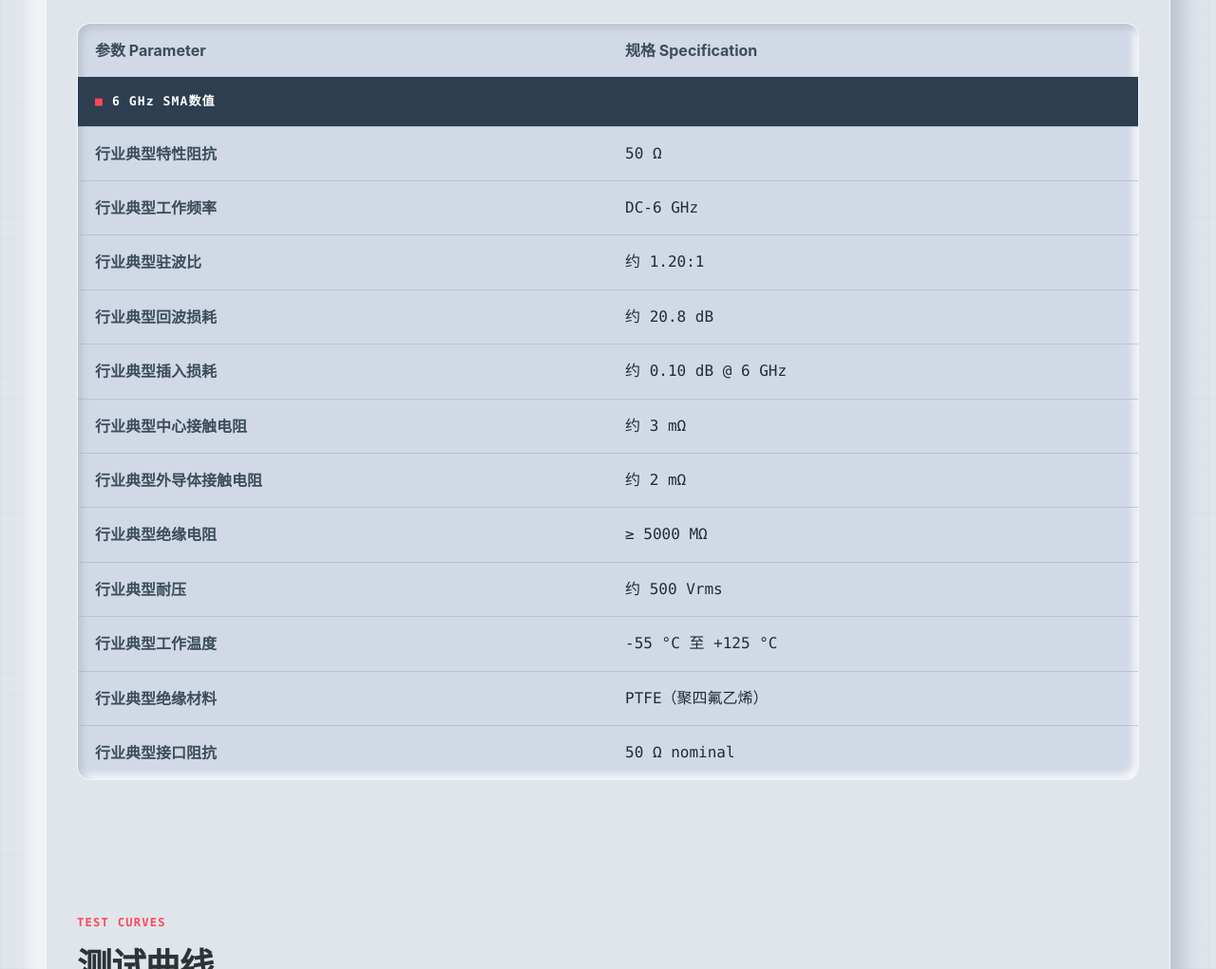
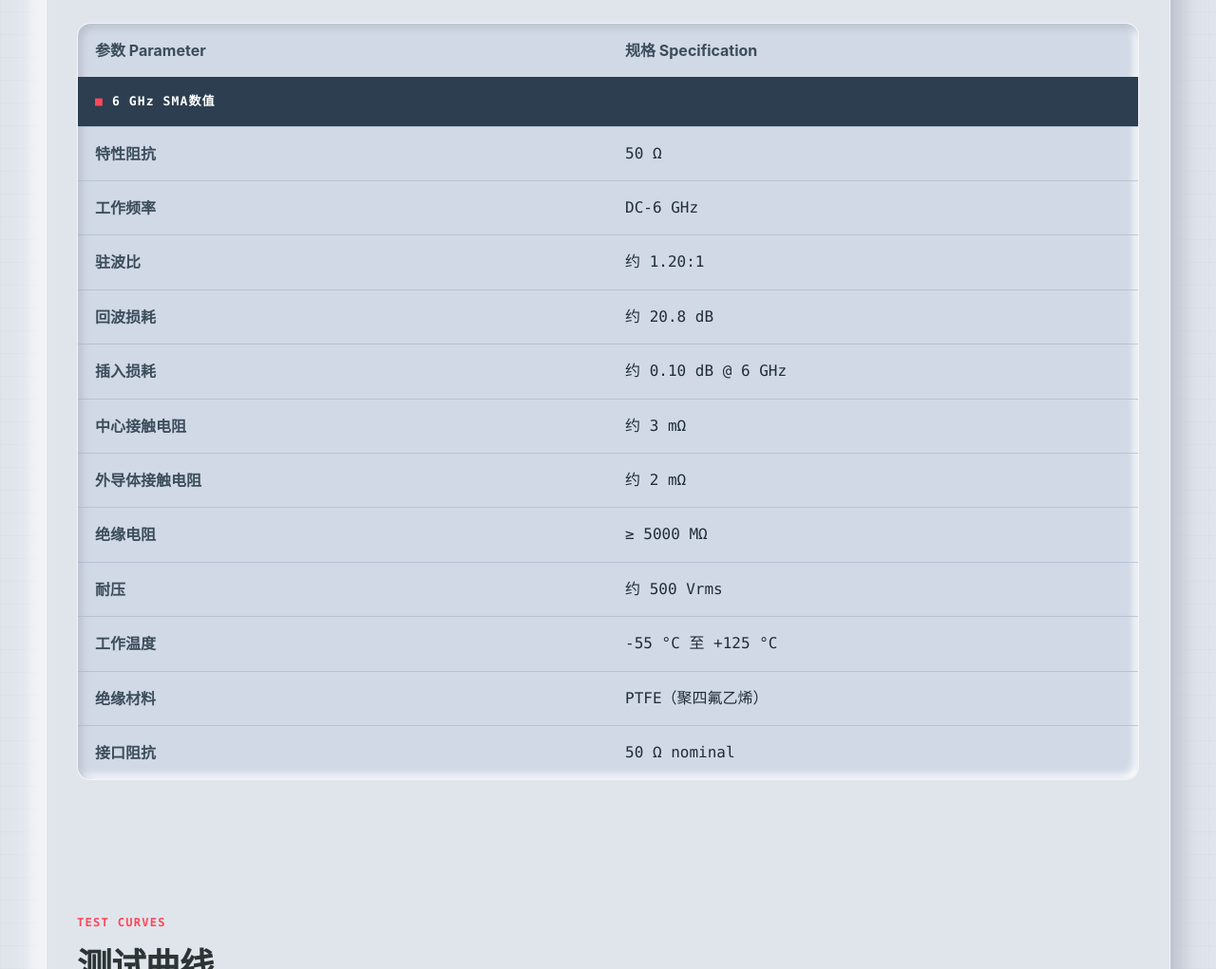
Before and after one commit to onelinkmore-collab/product-spec-pages-public, a plain HTML site: page products/OL1271/index.html in a window 1280 px wide. Shown: the part 1260-2281 px from the top of the page at 95% size. Drawn offline with Linux system fonts and the light colour scheme.

Commit message:
Publish shorter OL1271 table labels

```diff
--- a/products/OL1271/index.html
+++ b/products/OL1271/index.html
@@ -30,7 +30,7 @@
     </section>
 
     <section class="core-section"><div class="section-shell"><div class="section-heading"><p class="eyebrow">CORE SPECIFICATIONS</p><h2>核心参数</h2></div><div class="core-grid"><article class="core-item"><p class="core-label">行业典型特性阻抗</p><p class="core-value">50 Ω</p></article><article class="core-item"><p class="core-label">行业典型工作频率</p><p class="core-value">DC-6 GHz</p></article><article class="core-item"><p class="core-label">行业典型驻波比</p><p class="core-value">约 1.20:1</p></article><article class="core-item"><p class="core-label">行业典型回波损耗</p><p class="core-value">约 20.8 dB</p></article><article class="core-item"><p class="core-label">行业典型插入损耗</p><p class="core-value">约 0.10 dB @ 6 GHz</p></article><article class="core-item"><p class="core-label">行业典型工作温度</p><p class="core-value">-55 °C 至 +125 °C</p></article></div></div></section>
-    <section><div class="section-shell"><div class="section-heading"><p class="eyebrow">TECHNICAL SPECIFICATIONS</p><h2>技术参数</h2></div><div class="table-scroll" tabindex="0" aria-label="技术参数表，可横向滚动"><table class="spec-table"><thead><tr><th scope="col">参数 Parameter</th><th scope="col">规格 Specification</th></tr></thead><tbody><tr class="category-row"><th colspan="2">6 GHz SMA数值</th></tr><tr><th scope="row">行业典型特性阻抗</th><td>50 Ω</td></tr><tr><th scope="row">行业典型工作频率</th><td>DC-6 GHz</td></tr><tr><th scope="row">行业典型驻波比</th><td>约 1.20:1</td></tr><tr><th scope="row">行业典型回波损耗</th><td>约 20.8 dB</td></tr><tr><th scope="row">行业典型插入损耗</th><td>约 0.10 dB @ 6 GHz</td></tr><tr><th scope="row">行业典型中心接触电阻</th><td>约 3 mΩ</td></tr><tr><th scope="row">行业典型外导体接触电阻</th><td>约 2 mΩ</td></tr><tr><th scope="row">行业典型绝缘电阻</th><td>≥ 5000 MΩ</td></tr><tr><th scope="row">行业典型耐压</th><td>约 500 Vrms</td></tr><tr><th scope="row">行业典型工作温度</th><td>-55 °C 至 +125 °C</td></tr><tr><th scope="row">行业典型绝缘材料</th><td>PTFE（聚四氟乙烯）</td></tr><tr><th scope="row">行业典型接口阻抗</th><td>50 Ω nominal</td></tr></tbody></table></div></div></section>
+    <section><div class="section-shell"><div class="section-heading"><p class="eyebrow">TECHNICAL SPECIFICATIONS</p><h2>技术参数</h2></div><div class="table-scroll" tabindex="0" aria-label="技术参数表，可横向滚动"><table class="spec-table"><thead><tr><th scope="col">参数 Parameter</th><th scope="col">规格 Specification</th></tr></thead><tbody><tr class="category-row"><th colspan="2">6 GHz SMA数值</th></tr><tr><th scope="row">特性阻抗</th><td>50 Ω</td></tr><tr><th scope="row">工作频率</th><td>DC-6 GHz</td></tr><tr><th scope="row">驻波比</th><td>约 1.20:1</td></tr><tr><th scope="row">回波损耗</th><td>约 20.8 dB</td></tr><tr><th scope="row">插入损耗</th><td>约 0.10 dB @ 6 GHz</td></tr><tr><th scope="row">中心接触电阻</th><td>约 3 mΩ</td></tr><tr><th scope="row">外导体接触电阻</th><td>约 2 mΩ</td></tr><tr><th scope="row">绝缘电阻</th><td>≥ 5000 MΩ</td></tr><tr><th scope="row">耐压</th><td>约 500 Vrms</td></tr><tr><th scope="row">工作温度</th><td>-55 °C 至 +125 °C</td></tr><tr><th scope="row">绝缘材料</th><td>PTFE（聚四氟乙烯）</td></tr><tr><th scope="row">接口阻抗</th><td>50 Ω nominal</td></tr></tbody></table></div></div></section>
     <section class="test-curve-section"><div class="section-shell"><div class="section-heading"><p class="eyebrow">TEST CURVES</p><h2>测试曲线</h2></div><div class="gallery-grid"><figure class="drawing" style="grid-column: 1 / -1;"><img src="images/insertion-loss.png" alt="用户确认属于 OL1271 的插入损耗曲线图；原图未给出测试条件，不证明 27 GHz 额定工作能力" loading="lazy"></figure></div></div></section>
     <section class=""><div class="section-shell"><div class="section-heading"><p class="eyebrow">PRODUCT IMAGES</p><h2>产品图片</h2></div><div class="gallery-grid"><figure class="drawing"><img src="images/product-02.png" alt="OL1271 SMA 母头接口侧实物图" loading="lazy"></figure><figure class="drawing"><img src="images/product-03.png" alt="OL1271 SMA 公头接口侧实物图" loading="lazy"></figure><figure class="drawing"><img src="images/product-04.png" alt="OL1271 SMA 公头转母头转接器近景图" loading="lazy"></figure></div></div></section>
 
```
